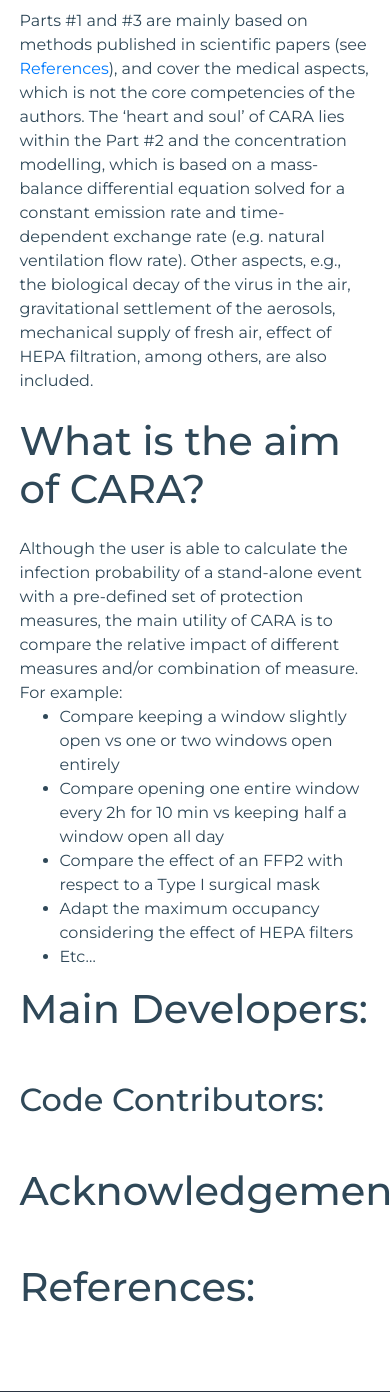
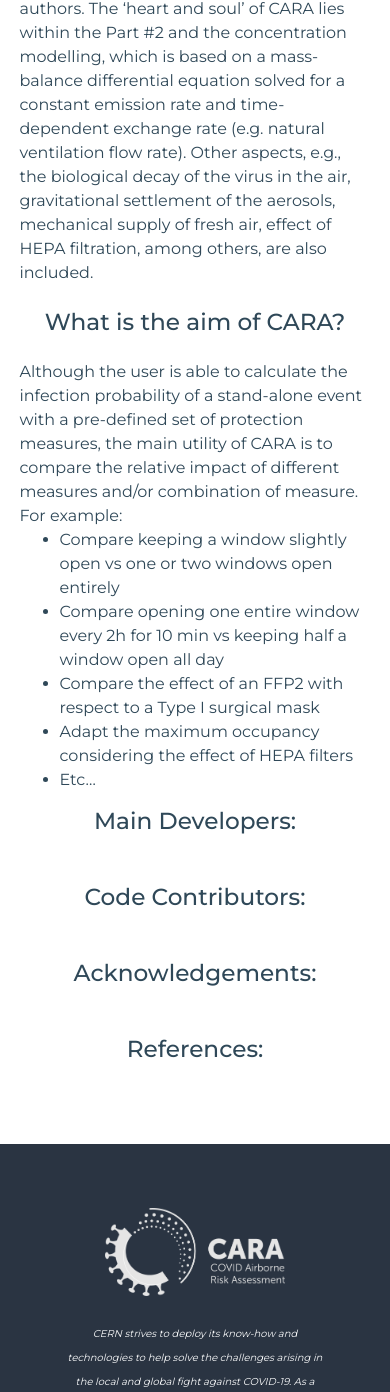
Before and after one commit to CERN/CAiMIRA, a Python web app: template cara/apps/templates/about.html.j2 in a window 390 px wide; the page is wider, and only the part inside the window is pictured. Shown: the part 2377-3769 px from the top of that part. Run offline with Jinja, Linux system fonts and the light colour scheme; the template is opened without the code that fills it, so the values that code supplies are empty; some libraries are stand-ins or nearby versions.

Commit message:
Bugs on about page for mobile screen sizes

```diff
--- a/cara/apps/templates/about.html.j2
+++ b/cara/apps/templates/about.html.j2
@@ -2,16 +2,16 @@
 
 {% block main %}
 
-<div class="container container--padding">
+<div class="container container--padding" style="word-wrap:break-word";>
 
-<h1>Airborne Transmission of SARS-CoV-2</h1><br>
+<h1 class="paragraph-title">Airborne Transmission of SARS-CoV-2</h1><br>
 Currently, the existing public health measures point to the importance of proper building and environmental engineering control measures, such as proper Indoor Air Quality (IAQ).
 This pandemic clearly raised increased awareness on airborne transmission of respiratory viruses in indoor settings.
 Out of the main modes of viral transmission, the airborne route of SARS-CoV-2 seems to have a significant importance to the spread of COVID-19 infections world-wide, hence proper guidance to building engineers or facility managers, on how to prevent on-site transmission, is essential.<br>
 For information on the Airborne Transmission of SARS-CoV-2, feel free to check out the HSE Seminar: <a href=https://cds.cern.ch/record/2743403>https://cds.cern.ch/record/2743403</a>.<br>
 Slides available in <a href=https://indico.cern.ch/event/968258>https://indico.cern.ch/event/968258/</a>.
 <br><br>
-<h1>What is CARA?</h1><br>
+<h1 class="paragraph-title">What is CARA?</h1><br>
 CARA stands for COVID Airborne Risk Assessment and was developed in the spring of 2020 to better understand and quantify the risk of long-range airborne spread of SARS-CoV-2 virus in workplaces. CARA comes with different applications that allow more or less flexibility in the input parameters:
 <ul>
 	<li><a href='{{ calculator_prefix }}'>CARA calculator app</a></li>
@@ -32,7 +32,7 @@
 </ol>
 Parts #1 and #3 are mainly based on methods published in scientific papers (see <a href="#references_block">References</a>), and cover the medical aspects, which is not the core competencies of the authors. The ‘heart and soul’ of CARA lies within the Part #2 and the concentration modelling, which is based on a mass-balance differential equation solved for a constant emission rate and time-dependent exchange rate (e.g. natural ventilation flow rate). Other aspects, e.g., the biological decay of the virus in the air, gravitational settlement of the aerosols, mechanical supply of fresh air, effect of HEPA filtration, among others, are also included.<br>
 <br>
-<h1>What is the aim of CARA?</h1><br>
+<h1 class="paragraph-title">What is the aim of CARA?</h1><br>
 Although the user is able to calculate the infection probability of a stand-alone event with a pre-defined set of protection measures, the main utility of CARA is to compare the relative impact of different measures and/or combination of measure. For example:
 <ul>
 	<li>Compare keeping a window slightly open vs one or two windows open entirely</li>
@@ -42,16 +42,16 @@
 	<li>Etc…</li>
 </ul>
 
-<h1>Main Developers:</h1><br>
+<h1 class="paragraph-title">Main Developers:</h1><br>
 {{ text_blocks['Main Developers'] }}
 <br>
-<h2>Code Contributors:</h2><br>
+<h2 class="paragraph-title">Code Contributors:</h2><br>
 {{ text_blocks['Code Contributors'] }}
 <br>
-<h1>Acknowledgements:</h1><br>
+<h1 class="paragraph-title">Acknowledgements:</h1><br>
 {{ text_blocks['Acknowledgements'] }}
 <br>
-<a id="references_block" style="color:#2f4858"><h1>References:</h1></a><br>
+<a id="references_block" style="color:#2f4858"><h1 class="paragraph-title">References:</h1></a><br>
 {{ text_blocks['References'] }}
 
 <div class="text-component text-component-page clearfix"></div>
--- a/cara/apps/templates/common_text.md.j2
+++ b/cara/apps/templates/common_text.md.j2
@@ -1,6 +1,6 @@
 ## Main Developers
 
-<h4>Andre Henriques<sup>1</sup>, Luis Aleixo<sup>1</sup>, Marco Andreini<sup>1</sup>, Gabriella Azzopardi<sup>2</sup>, James Devine<sup>3</sup>, Philip Elson<sup>4</sup>, Nicolas Mounet<sup>2</sup>, Markus Kongstein Rognlien<sup>2,6</sup>, Nicola Tarocco<sup>5</sup></h4><br>
+<h4 class="paragraph-title">Andre Henriques<sup>1</sup>, Luis Aleixo<sup>1</sup>, Marco Andreini<sup>1</sup>, Gabriella Azzopardi<sup>2</sup>, James Devine<sup>3</sup>, Philip Elson<sup>4</sup>, Nicolas Mounet<sup>2</sup>, Markus Kongstein Rognlien<sup>2,6</sup>, Nicola Tarocco<sup>5</sup></h4><br>
 
 <sup>1</sup>HSE Unit, Occupational Health & Safety Group, CERN<br>
 <sup>2</sup>Beams Department, Accelerators and Beam Physics Group, CERN<br>
@@ -11,7 +11,7 @@
 
 ## Code Contributors
 
-<h4>Anna Efimova<sup>1</sup>, Anel Massalimova<sup>1</sup>, Cole Austin Coughlin<sup>1</sup></h4>
+<h4 class="paragraph-title">Anna Efimova<sup>1</sup>, Anel Massalimova<sup>1</sup>, Cole Austin Coughlin<sup>1</sup></h4>
 
 <sup>1</sup>Summer Students, CERN<br>
 
--- a/cara/apps/templates/layout.html.j2
+++ b/cara/apps/templates/layout.html.j2
@@ -40,7 +40,7 @@
           <li class="nav-link"><a href="{{ calculator_prefix }}" class="{{ "nav-link active" if "calculator/" == active_page else "nav-link" }}">COVID CALCULATOR</a></li>
           <li class="nav-link"><a href="/expert-app" class="{{ "nav-link active" if "/expert-app" == active_page else "nav-link" }}">EXPERT APP (BETA)</a></li>
           <li class="nav-link"><a href="https://hse.cern/covid-19-information" class="nav-link">COVID INFORMATION</a></li>
-          <li class="nav-link"><a href="/about" class="{{ "active" if "about" == active_page else "nav-link" }}">ABOUT</a></li>
+          <li class="nav-link"><a href="/about" class="{{ "nav-link active" if "about" == active_page else "nav-link" }}">ABOUT</a></li>
         </ul>
       </div>
     </div>
```
